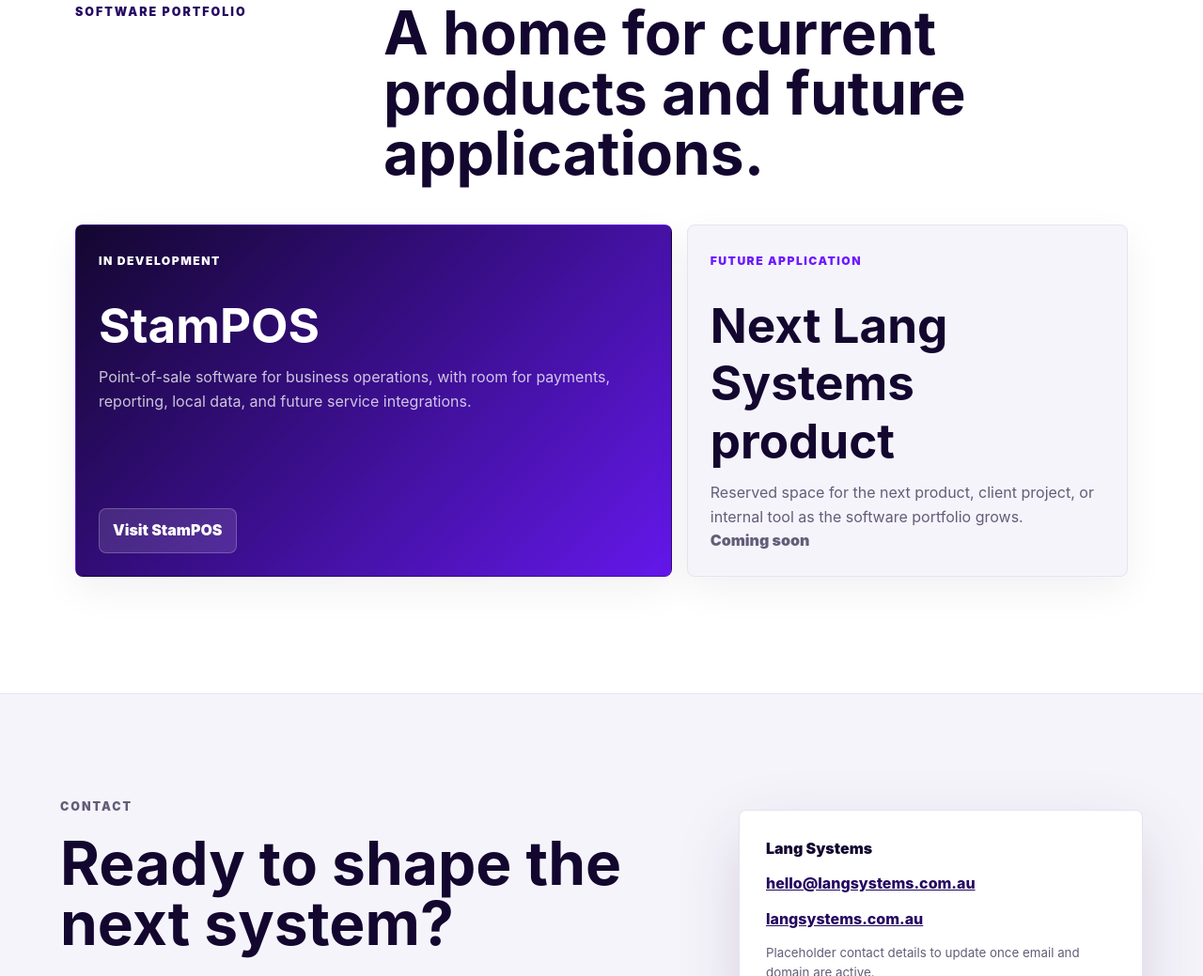
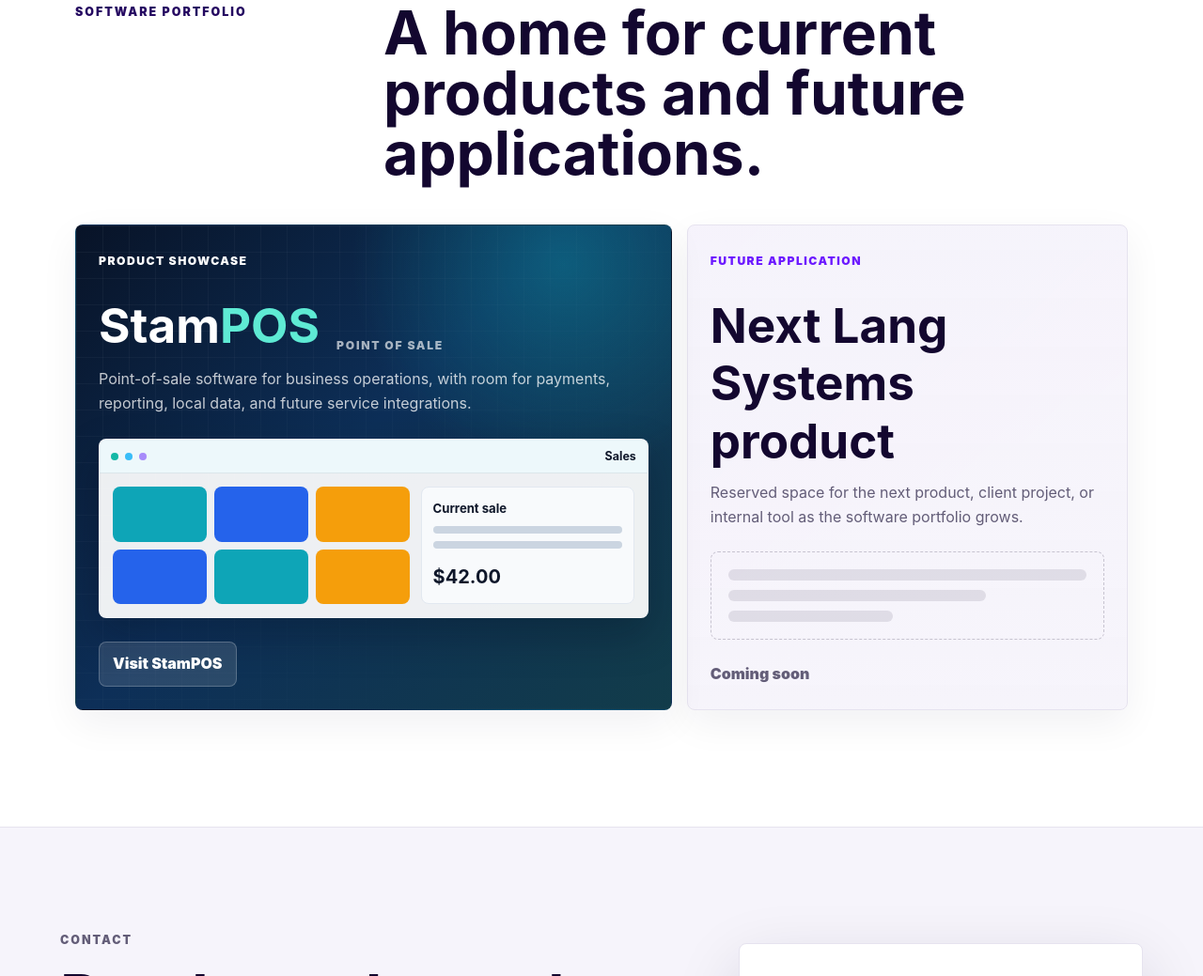
Before and after one commit to langzonedev/LangSystemsWebsite, a plain HTML site: page index.html in a window 1280 px wide. Shown: the part 3308-4347 px from the top of the page at 94% size. Drawn offline with Linux system fonts and the light colour scheme.

Commit message:
Showcase portfolio product branding

```diff
--- a/index.html
+++ b/index.html
@@ -210,15 +210,46 @@
           <a
             class="product-card featured-product product-link-card"
             href="https://stampos.com.au/"
+            target="_blank"
+            rel="noopener noreferrer"
             aria-label="Visit the StamPOS website"
           >
-            <div>
-              <span class="status">In development</span>
-              <h3>StamPOS</h3>
+            <div class="product-copy">
+              <span class="status">Product showcase</span>
+              <div class="product-title-row">
+                <h3>Stam<span>POS</span></h3>
+                <small>Point of Sale</small>
+              </div>
               <p>
                 Point-of-sale software for business operations, with room for payments, reporting,
                 local data, and future service integrations.
               </p>
+            </div>
+            <div class="product-preview" aria-hidden="true">
+              <div class="pos-window">
+                <div class="pos-window-bar">
+                  <span></span>
+                  <span></span>
+                  <span></span>
+                  <strong>Sales</strong>
+                </div>
+                <div class="pos-layout">
+                  <div class="pos-tiles">
+                    <span></span>
+                    <span></span>
+                    <span></span>
+                    <span></span>
+                    <span></span>
+                    <span></span>
+                  </div>
+                  <div class="pos-sale">
+                    <b>Current sale</b>
+                    <i></i>
+                    <i></i>
+                    <strong>$42.00</strong>
+                  </div>
+                </div>
+              </div>
             </div>
             <span class="product-cta">Visit StamPOS</span>
           </a>
@@ -230,6 +261,11 @@
                 Reserved space for the next product, client project, or internal tool as the software
                 portfolio grows.
               </p>
+            </div>
+            <div class="placeholder-preview" aria-hidden="true">
+              <span></span>
+              <span></span>
+              <span></span>
             </div>
             <span class="muted-link">Coming soon</span>
           </article>
@@ -248,7 +284,9 @@
         <address class="contact-panel">
           <span>Lang Systems</span>
           <a href="mailto:hello@langsystems.com.au">hello@langsystems.com.au</a>
-          <a href="https://langsystems.com.au">langsystems.com.au</a>
+          <a href="https://langsystems.com.au" target="_blank" rel="noopener noreferrer">
+            langsystems.com.au
+          </a>
           <small>Placeholder contact details to update once email and domain are active.</small>
         </address>
       </section>
--- a/styles.css
+++ b/styles.css
@@ -653,8 +653,8 @@ h3 {
 .featured-product {
   color: #ffffff;
   background:
-    linear-gradient(135deg, rgba(19, 7, 47, 0.96), rgba(108, 25, 255, 0.9)),
-    var(--ink);
+    radial-gradient(circle at 82% 8%, rgba(14, 165, 183, 0.38), transparent 32%),
+    linear-gradient(135deg, #081327 0%, #0d2f58 46%, #123c4a 100%);
   border-color: transparent;
 }
 
@@ -669,11 +669,24 @@ h3 {
 }
 
 .product-link-card {
+  position: relative;
   color: #ffffff;
+  overflow: hidden;
   text-decoration: none;
   transition:
     transform 160ms ease,
     box-shadow 160ms ease;
+}
+
+.product-link-card::before {
+  position: absolute;
+  inset: 0;
+  content: "";
+  background-image:
+    linear-gradient(rgba(255, 255, 255, 0.06) 1px, transparent 1px),
+    linear-gradient(90deg, rgba(255, 255, 255, 0.06) 1px, transparent 1px);
+  background-size: 28px 28px;
+  mask-image: linear-gradient(135deg, rgba(0, 0, 0, 0.75), transparent 82%);
 }
 
 .product-link-card:hover,
@@ -684,8 +697,138 @@ h3 {
   box-shadow: 0 24px 64px rgba(108, 25, 255, 0.22);
 }
 
+.product-copy,
+.product-preview,
+.product-cta {
+  position: relative;
+  z-index: 1;
+}
+
 .product-card h3 {
   font-size: clamp(1.8rem, 4vw, 3.4rem);
+}
+
+.product-title-row {
+  display: flex;
+  flex-wrap: wrap;
+  gap: 12px 18px;
+  align-items: end;
+  margin-bottom: 14px;
+}
+
+.product-title-row h3 {
+  margin-bottom: 0;
+  letter-spacing: 0;
+}
+
+.product-title-row h3 span {
+  color: #5eead4;
+}
+
+.product-title-row small {
+  color: rgba(255, 255, 255, 0.64);
+  font-size: 0.76rem;
+  font-weight: 900;
+  letter-spacing: 0.14em;
+  text-transform: uppercase;
+}
+
+.product-preview {
+  margin: 24px 0;
+}
+
+.pos-window {
+  overflow: hidden;
+  background: rgba(255, 255, 255, 0.93);
+  border: 1px solid rgba(255, 255, 255, 0.3);
+  border-radius: 8px;
+  box-shadow: 0 18px 44px rgba(2, 8, 23, 0.26);
+}
+
+.pos-window-bar {
+  display: flex;
+  gap: 7px;
+  align-items: center;
+  min-height: 36px;
+  padding: 0 12px;
+  color: #0f172a;
+  font-size: 0.78rem;
+  font-weight: 900;
+  background: #edf8fb;
+  border-bottom: 1px solid rgba(15, 23, 42, 0.08);
+}
+
+.pos-window-bar span {
+  width: 8px;
+  height: 8px;
+  background: #14b8a6;
+  border-radius: 99px;
+}
+
+.pos-window-bar span:nth-child(2) {
+  background: #38bdf8;
+}
+
+.pos-window-bar span:nth-child(3) {
+  background: #a78bfa;
+}
+
+.pos-window-bar strong {
+  margin-left: auto;
+}
+
+.pos-layout {
+  display: grid;
+  grid-template-columns: 1fr minmax(120px, 0.72fr);
+  gap: 12px;
+  padding: 14px;
+}
+
+.pos-tiles {
+  display: grid;
+  grid-template-columns: repeat(3, minmax(0, 1fr));
+  gap: 8px;
+}
+
+.pos-tiles span {
+  min-height: 44px;
+  background: #0ea5b7;
+  border-radius: 8px;
+}
+
+.pos-tiles span:nth-child(2n) {
+  background: #2563eb;
+}
+
+.pos-tiles span:nth-child(3n) {
+  background: #f59e0b;
+}
+
+.pos-sale {
+  display: grid;
+  gap: 8px;
+  align-content: start;
+  padding: 12px;
+  color: #0f172a;
+  background: #f8fafc;
+  border: 1px solid #e2e8f0;
+  border-radius: 8px;
+}
+
+.pos-sale b {
+  font-size: 0.82rem;
+}
+
+.pos-sale i {
+  display: block;
+  height: 8px;
+  background: #cbd5e1;
+  border-radius: 99px;
+}
+
+.pos-sale strong {
+  margin-top: 6px;
+  font-size: 1.25rem;
 }
 
 .product-cta,
@@ -707,11 +850,37 @@ h3 {
 }
 
 .placeholder-product {
-  background: var(--wash);
+  background:
+    linear-gradient(rgba(246, 244, 251, 0.94), rgba(246, 244, 251, 0.98)),
+    linear-gradient(135deg, rgba(108, 25, 255, 0.12), transparent);
 }
 
 .muted-link {
   color: var(--muted);
+}
+
+.placeholder-preview {
+  display: grid;
+  gap: 10px;
+  margin: 24px 0;
+  padding: 18px;
+  border: 1px dashed rgba(99, 93, 120, 0.32);
+  border-radius: 8px;
+}
+
+.placeholder-preview span {
+  display: block;
+  height: 12px;
+  background: rgba(99, 93, 120, 0.16);
+  border-radius: 99px;
+}
+
+.placeholder-preview span:nth-child(2) {
+  width: 72%;
+}
+
+.placeholder-preview span:nth-child(3) {
+  width: 46%;
 }
 
 .contact {
@@ -936,6 +1105,10 @@ h3 {
     padding: 22px;
   }
 
+  .pos-layout {
+    grid-template-columns: 1fr;
+  }
+
   .contact {
     padding-right: 16px;
     padding-left: 16px;
```
